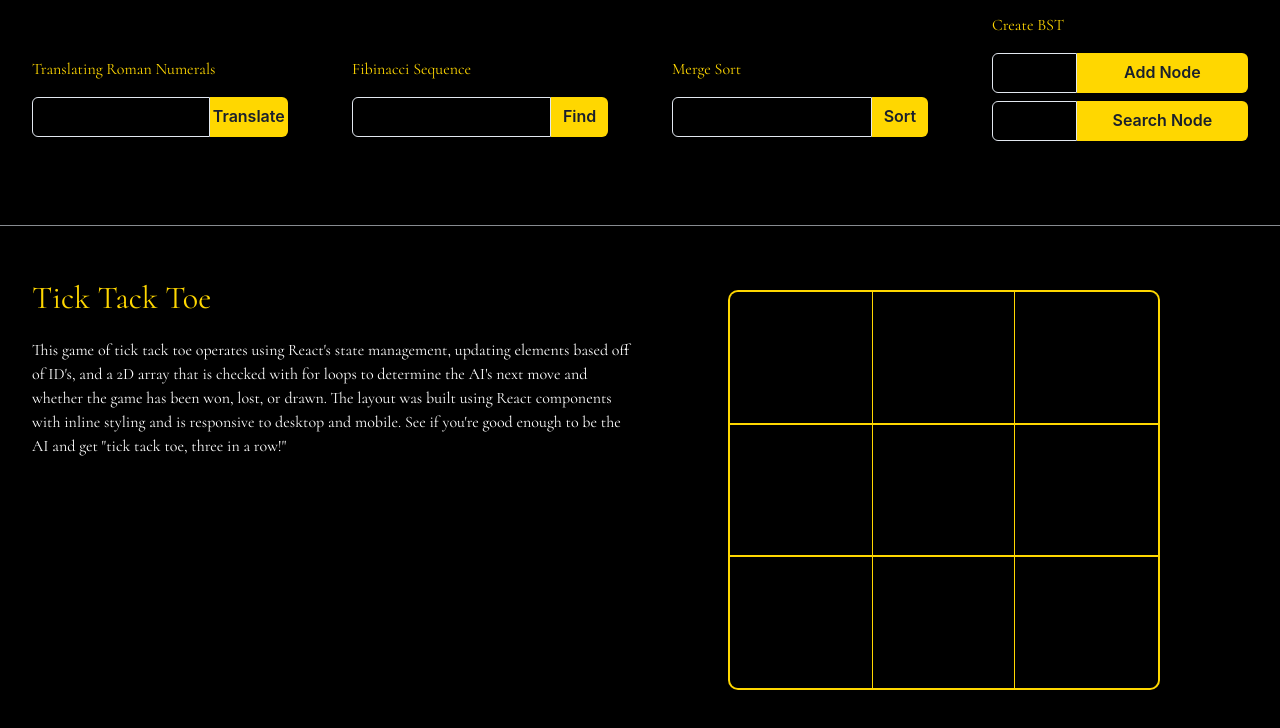
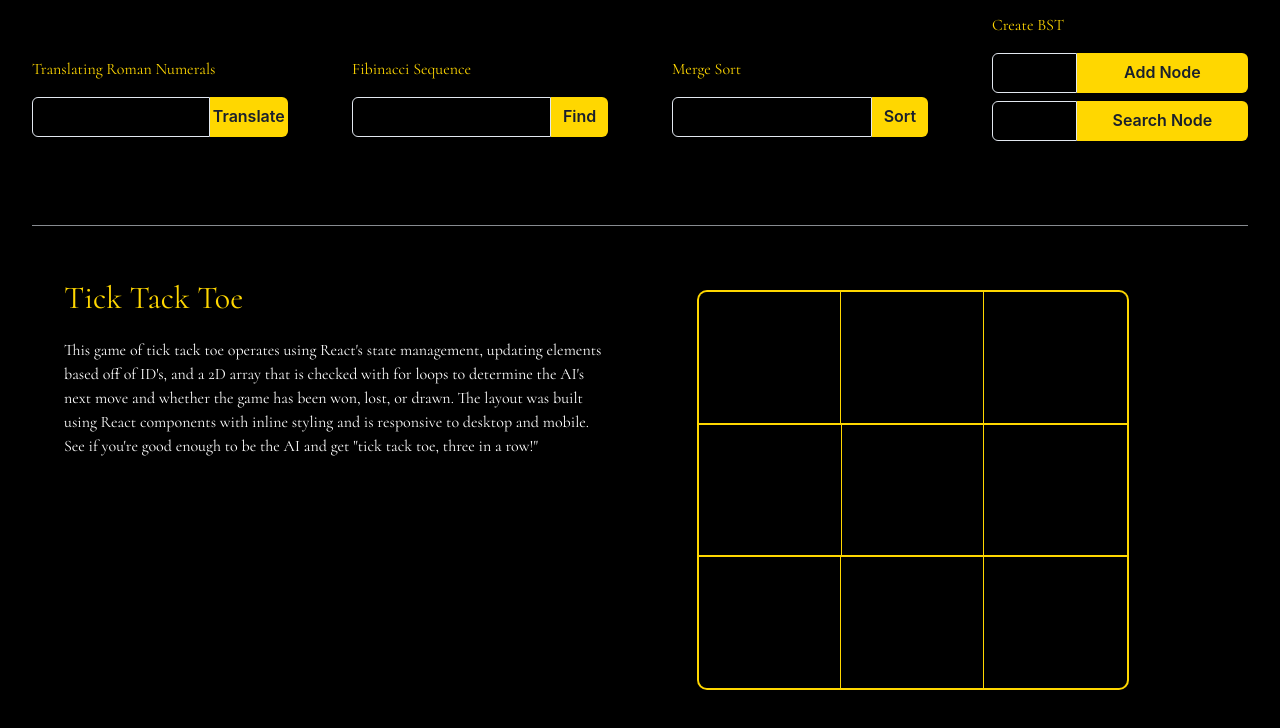
Before and after one commit to SeanLaTour/mysite, a Gatsby site: page / in a window 1280 px wide. Shown: the part 3287-4015 px from the top of the page. Built offline with nearby package versions, Linux system fonts and the light colour scheme; Gatsby itself is replaced by a stand-in of ours.

Commit message:
styling on tick tack toe

```diff
--- a/src/components/game/game.tsx
+++ b/src/components/game/game.tsx
@@ -247,23 +247,22 @@
       setGameBoard(tempGameBoard)
       element.innerHTML = "O"
     }
-    console.log(gameBoard)
   }
 
   return (
-    <Box paddingBlock={"1rem"} backgroundColor={"black"}>
+    <Box width={"100%"} paddingBlock={"1rem"} paddingInline={"2rem"} backgroundColor={"black"}>
       <Divider marginTop={"2rem"} color="white" />
 
       <Box
         display={"flex"}
         flexDirection={{ base: "column", md: "row" }}
         padding="2rem"
-        width={"100vw"}
+        width={"100%"}
         backgroundColor={"black"}
         color="gold"
         height={{ base: "100%", md: "32rem" }}
       >
-        <Box width={{ base: "100%", md: "50vw" }}>
+        <Box width={{ base: "100%", md: "45vw" }}>
           <Text
             marginTop="1rem"
             fontFamily={"Cormorant"}
```
